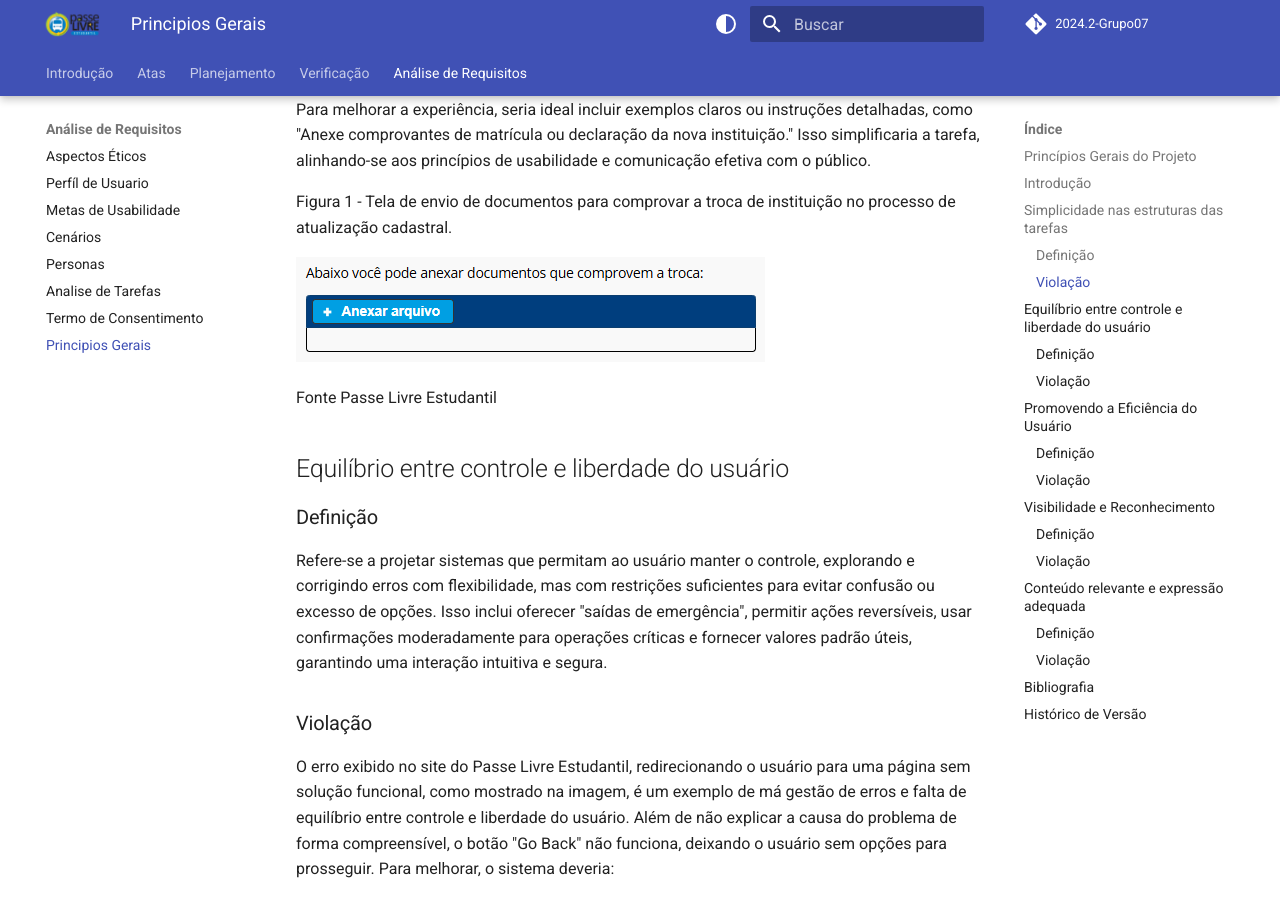
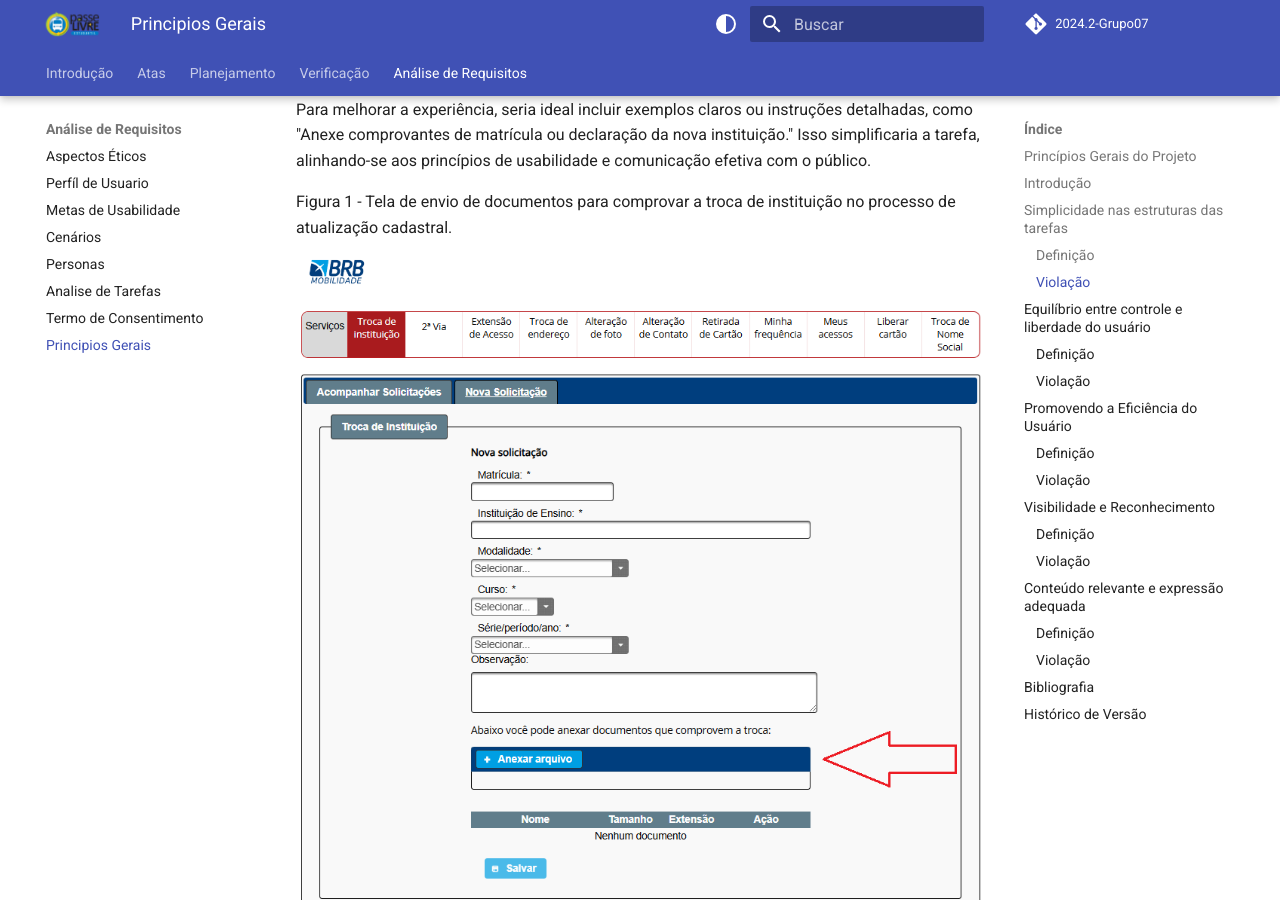
Before and after one commit to Interacao-Humano-Computador/2024.2-PasseLivreEstudantil, an MkDocs documentation site: the page built from docs/analisedeRequsitos/principiosGerais.md, in a window 1280 px wide and 900 px high, scrolled down 923 px. Built offline with MkDocs 1.6.1 and Material for MkDocs 9.7.7, drawn with Linux system fonts in a browser that asks for light colours; comment, search, counter and statistics services are not loaded; the version menu is left out.

Commit message:
Adicionando correções pagina de principios gerais

```diff
--- a/docs/analisedeRequsitos/principiosGerais.md
+++ b/docs/analisedeRequsitos/principiosGerais.md
@@ -18,7 +18,7 @@
 
 Figura 1 - Tela de envio de documentos para comprovar a troca de instituição no processo de atualização cadastral.
 
-![Figura 1 - Tela de envio de documentos para comprovar a troca de instituição no processo de atualização cadastral.](../assets/trocadeInstituicaoDocumento.png)
+![Figura 1 - Tela de envio de documentos para comprovar a troca de instituição no processo de atualização cadastral.](../assets/trocaInstituicaoDocumento2.png)
 
 Fonte Passe Livre Estudantil
 
```
Also changed, not shown: docs/assets/trocaInstituicaoDocumento2.png (added), docs/assets/trocadeInstituicaoDocumento.png (deleted).
